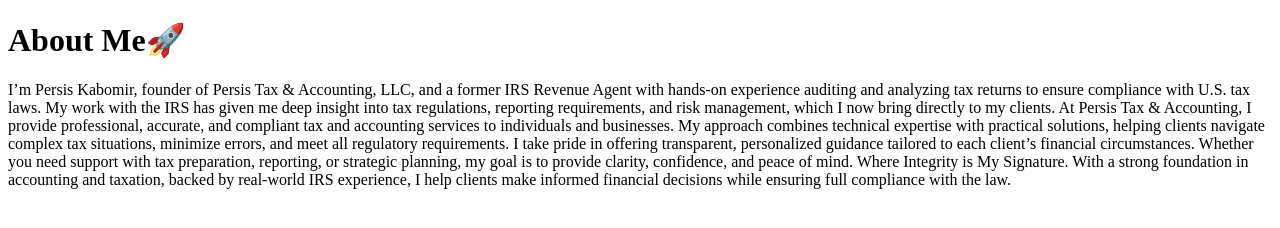
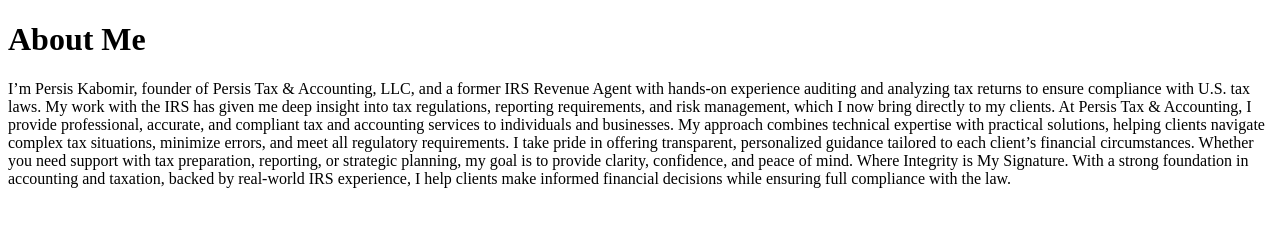
Before and after one commit to persiskabomir/persiskabomir.github.io, a plain HTML site: page index.html in a window 1280 px wide. Drawn offline with Linux system fonts and the light colour scheme.

Commit message:
Update index.html

```diff
--- a/index.html
+++ b/index.html
@@ -4,7 +4,7 @@
   <title>Persis Kabomir</title>
 </head>
 <body>
-  <h1>About Me🚀</h1>
+  <h1>About Me</h1>
   <p>
 I’m Persis Kabomir, founder of Persis Tax & Accounting, LLC, and a former IRS Revenue Agent with hands-on experience auditing and analyzing tax returns to ensure compliance with U.S. tax laws. My work with the IRS has given me deep insight into tax regulations, reporting requirements, and risk management, which I now bring directly to my clients.
 At Persis Tax & Accounting, I provide professional, accurate, and compliant tax and accounting services to individuals and businesses. My approach combines technical expertise with practical solutions, helping clients navigate complex tax situations, minimize errors, and meet all regulatory requirements.
```
